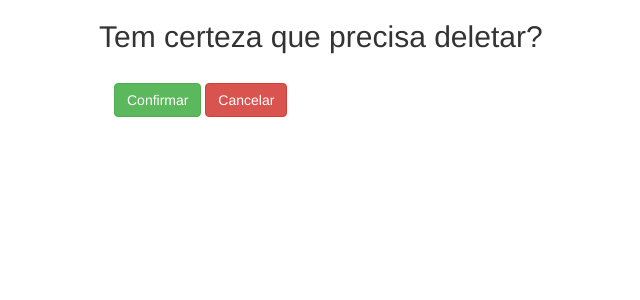
After one commit to ulyssesBML/Requisitos04-DrogariaIdeal, a Django app: page /products/delete_products/1/ in a window 1280 px wide. The commit adds this page. Shown: the top 300 px of the page, without its empty margins (306-946 px from the left). Run offline with Django 3.2, Linux system fonts and the light colour scheme; some libraries are stand-ins or nearby versions.

Commit message:
Creating deleting product

```diff
--- a/DrogariaIdeal/products/models.py
+++ b/DrogariaIdeal/products/models.py
@@ -12,7 +12,7 @@ class Product(models.Model):
     bar_code = models.CharField(max_length=30)
     description = models.TextField(max_length=500)
     amount = models.IntegerField()
-    picture = models.FileField(upload_to="product_", blank=False, null=True)
+    picture = models.FileField(upload_to="product_", blank=True, null=True)
 
     def __str__(self):
         return self.product_name
--- /dev/null
+++ b/DrogariaIdeal/products/templates/delete_products.html
@@ -0,0 +1,19 @@
+{% extends "base.html"%}
+
+{%block body%}
+<div class = "container" style="width:500px;margin:0 auto;">
+  <h2>Tem certeza que precisa deletar?</h2>
+  <br>
+  <form class="configdiv" action="" method="post">
+    {% csrf_token%}
+    <div class = "container" style="width:500px;margin:0 auto;">
+
+
+      <button type="submit" type="button" class="btn btn-success" onclick="return confirm('Voce tem certeza ?')" name="button">Confirmar</button>
+      </form>
+
+      <a type="button" class="btn btn-danger" href="{%url 'products:list_products'%}" name="button">Cancelar</a>
+    </div>
+</div>
+
+{% endblock%}
--- a/DrogariaIdeal/products/templates/list_products.html
+++ b/DrogariaIdeal/products/templates/list_products.html
@@ -12,15 +12,17 @@
     <th>Preço</th>
     <th>Codigo de Barra</th>
     <th>Quantidade</th>
+    <th>Deletar</th>
   </tr>
   {% for product in all_products %}
   <tr>
-    <td> <img height="100" width="100" src="{{ product.picture.url }}"></img> </td>
+    <!--<td> <img height="100" width="100" "></img> </td>-->
     <td>{{ product.product_name}}</td>
     <td>{{ product.factory_name}}</td>
     <td>{{product.price  }}</td>
     <td>{{product.bar_code  }}</td>
     <td>{{product.amount}}</td>
+    <td><a class="glyphicon glyphicon-trash" href="{% url 'products:delete_products' product.id %}"></a></td>
   </tr>
 
   {% endfor %}
--- a/DrogariaIdeal/products/urls.py
+++ b/DrogariaIdeal/products/urls.py
@@ -9,5 +9,6 @@ from . import views
 urlpatterns = [
     url(r'^create_product/', views.create_product, name="create_product"),
     url(r'^list_products/', views.list_products, name="list_products"),
+    url(r'^delete_products/(?P<product_id>[0-9]+)/', views.delete_products, name="delete_products"),
 ]
 static(settings.MEDIA_URL, document_root=settings.MEDIA_ROOT)
--- a/DrogariaIdeal/products/views.py
+++ b/DrogariaIdeal/products/views.py
@@ -22,3 +22,10 @@ def list_products(request):
         'all_products': Product.objects.all(),
     }
     return render(request, 'list_products.html', context)
+
+def delete_products(request, product_id):
+    if request.method == "POST":
+        Product.objects.get(id=product_id).delete()
+        return render(request, 'list_products.html',{'all_products': Product.objects.all()})
+    else:
+        return render(request, 'delete_products.html')
```
Also changed, not shown: DrogariaIdeal/db.sqlite3, 5 other files.
